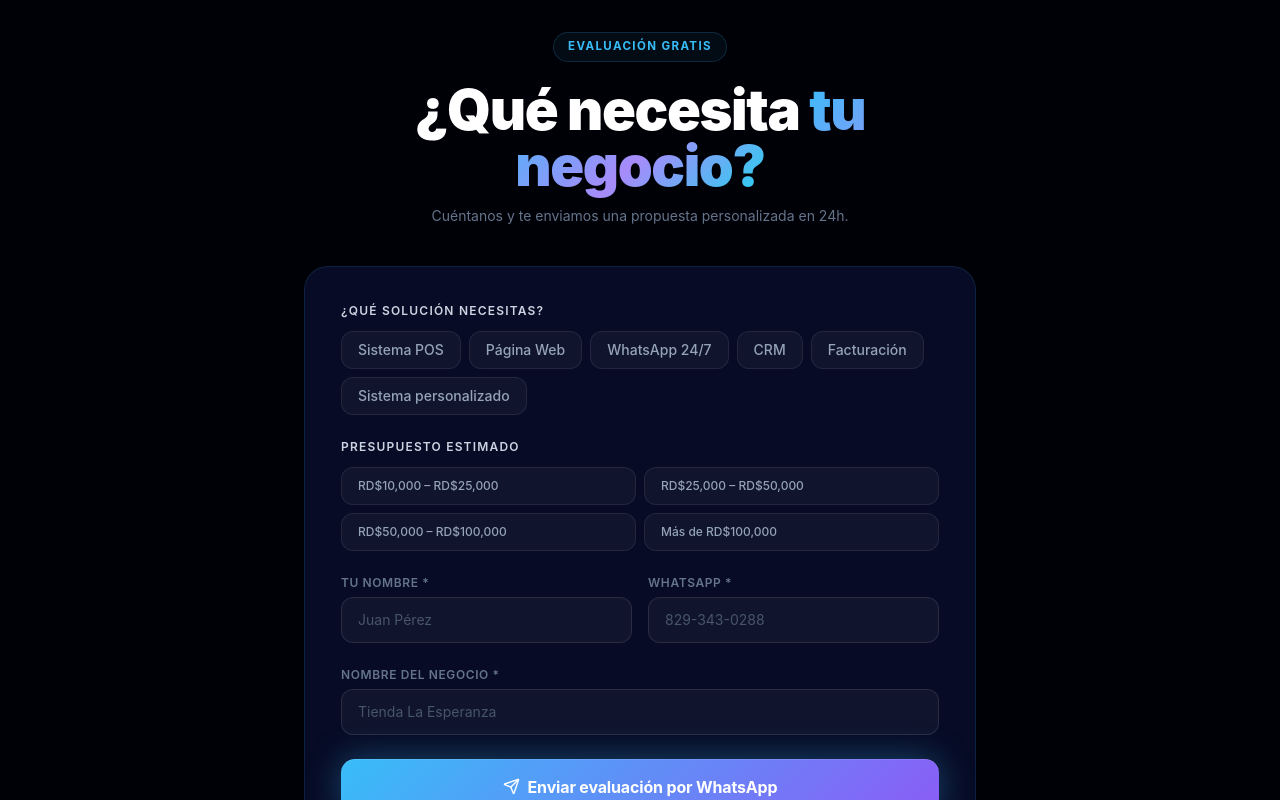
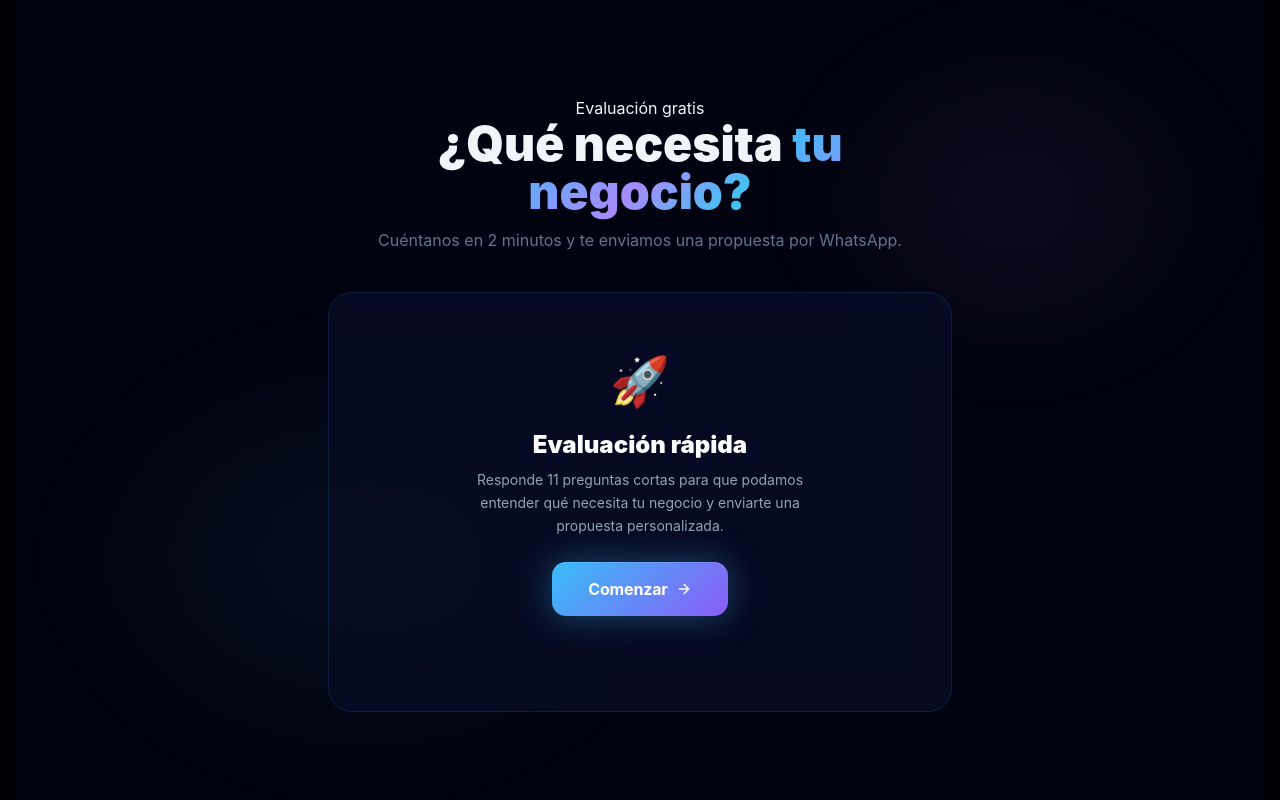
Before and after one commit to melnynmontero02-art/montech, a Next.js app: page / in a window 1280 px wide. Shown: the part 3480-4280 px from the top of the page. Built offline with nearby package versions, Linux system fonts and the light colour scheme.

Commit message:
feat: restore full step-by-step EvalForm in assessment section

```diff
--- a/app/page.tsx
+++ b/app/page.tsx
@@ -1,13 +1,14 @@
 "use client";
 
-import { useEffect, useRef, useState } from "react";
+import { useEffect, useRef } from "react";
 import { motion, useInView, AnimatePresence } from "framer-motion";
 import Navbar from "@/components/Navbar";
 import SmoothScroll from "@/components/SmoothScroll";
 import Scene3D from "@/components/Scene3D";
+import EvalForm from "@/components/EvalForm";
 import {
   ArrowRight, ShoppingCart, Globe, MessageCircle,
-  Users, Code2, FileText, CheckCircle2, Send, Zap,
+  Users, Code2, FileText, Zap,
 } from "lucide-react";
 
 
@@ -297,126 +298,15 @@ function SolutionsSection() {
 }
 
 /* ══════════════════════════════════════
-   SECTION 5 — ASSESSMENT
+   SECTION 5 — ASSESSMENT (full step-by-step)
 ══════════════════════════════════════ */
-const WA = "18293430288";
-const svcOpts = [
-  { k: "pos",  l: "Sistema POS" }, { k: "web",  l: "Página Web" },
-  { k: "wa",   l: "WhatsApp 24/7" }, { k: "crm", l: "CRM" },
-  { k: "fact", l: "Facturación" }, { k: "sys",  l: "Sistema personalizado" },
-];
-const budgetOpts = [
-  { k: "a", l: "RD$10,000 – RD$25,000" }, { k: "b", l: "RD$25,000 – RD$50,000" },
-  { k: "c", l: "RD$50,000 – RD$100,000" }, { k: "d", l: "Más de RD$100,000" },
-];
-
 function AssessmentSection() {
-  const [svcs, setSvcs] = useState<string[]>([]);
-  const [budget, setBudget] = useState("");
-  const [name, setName] = useState("");
-  const [phone, setPhone] = useState("");
-  const [biz, setBiz] = useState("");
-
-  function submit(e: React.FormEvent) {
-    e.preventDefault();
-    const selSvcs = svcOpts.filter(s => svcs.includes(s.k)).map(s => `• ${s.l}`).join("\n");
-    const selBudget = budgetOpts.find(b => b.k === budget)?.l ?? "No especificado";
-    const msg = encodeURIComponent(
-      `🚀 *Evaluación MONTECH*\n\n👤 *Nombre:* ${name}\n📱 *WhatsApp:* ${phone}\n🏪 *Negocio:* ${biz}\n\n💡 *Soluciones:*\n${selSvcs || "• No especificado"}\n\n💰 *Presupuesto:* ${selBudget}`
-    );
-    window.open(`https://wa.me/${WA}?text=${msg}`, "_blank");
-  }
-
-  const inp = "w-full rounded-xl px-4 py-3 text-white placeholder-slate-600 text-sm outline-none transition-all"
-    + " focus:ring-1 focus:ring-brand-blue/40"
-    + " " + "bg-white/[0.04] border border-white/10 focus:border-brand-blue/40";
-
   return (
-    <section id="assessment" className="relative z-10 py-24 px-6">
+    <section id="assessment" className="relative z-10 py-16 px-4">
       <div className="absolute inset-0 pointer-events-none"
         style={{ background: "rgba(0,0,8,0.95)" }} />
-
-      <div className="relative max-w-2xl mx-auto">
-        <Reveal className="text-center mb-10">
-          <span className="eyebrow mb-5 inline-block">
-            <span className="w-1.5 h-1.5 rounded-full bg-brand-blue animate-pulse" />
-            Evaluación gratis
-          </span>
-          <h2 className="font-black text-white leading-none tracking-tight mb-3"
-            style={{ fontSize: "clamp(2rem, 5vw, 3.5rem)" }}>
-            ¿Qué necesita <span className="text-gradient">tu negocio?</span>
-          </h2>
-          <p className="text-slate-500 text-sm">Cuéntanos y te enviamos una propuesta personalizada en 24h.</p>
-        </Reveal>
-
-        <Reveal delay={0.2}>
-          <form onSubmit={submit}
-            className="rounded-3xl p-7 md:p-9 space-y-6"
-            style={{ background: "rgba(8,12,38,0.98)", border: "1px solid rgba(56,189,248,0.12)", backdropFilter: "blur(20px)" }}>
-
-            <div>
-              <p className="text-xs font-semibold text-slate-300 mb-3 uppercase tracking-widest">¿Qué solución necesitas?</p>
-              <div className="flex flex-wrap gap-2">
-                {svcOpts.map(s => {
-                  const on = svcs.includes(s.k);
-                  return (
-                    <button key={s.k} type="button" onClick={() => setSvcs(p => p.includes(s.k) ? p.filter(x => x !== s.k) : [...p, s.k])}
-                      className="flex items-center gap-1.5 px-4 py-2 rounded-xl text-sm font-medium transition-all"
-                      style={{
-                        background: on ? "linear-gradient(135deg,rgba(56,189,248,0.2),rgba(167,139,250,0.2))" : "rgba(255,255,255,0.04)",
-                        border: `1px solid ${on ? "rgba(56,189,248,0.5)" : "rgba(255,255,255,0.08)"}`,
-                        color: on ? "#F1F5F9" : "#94A3B8",
-                      }}>
-                      {on && <CheckCircle2 size={12} />}{s.l}
-                    </button>
-                  );
-                })}
-              </div>
-            </div>
-
-            <div>
-              <p className="text-xs font-semibold text-slate-300 mb-3 uppercase tracking-widest">Presupuesto estimado</p>
-              <div className="grid grid-cols-2 gap-2">
-                {budgetOpts.map(b => {
-                  const on = budget === b.k;
-                  return (
-                    <button key={b.k} type="button" onClick={() => setBudget(b.k)}
-                      className="px-4 py-2.5 rounded-xl text-xs font-medium text-left transition-all"
-                      style={{
-                        background: on ? "rgba(56,189,248,0.12)" : "rgba(255,255,255,0.04)",
-                        border: `1px solid ${on ? "rgba(56,189,248,0.4)" : "rgba(255,255,255,0.08)"}`,
-                        color: on ? "#F1F5F9" : "#94A3B8",
-                      }}>
-                      {b.l}
-                    </button>
-                  );
-                })}
-              </div>
-            </div>
-
-            <div className="grid grid-cols-1 sm:grid-cols-2 gap-4">
-              <div>
-                <p className="text-xs font-semibold text-slate-500 mb-1.5 uppercase tracking-wider">Tu nombre *</p>
-                <input className={inp} placeholder="Juan Pérez" value={name} onChange={e => setName(e.target.value)} required />
-              </div>
-              <div>
-                <p className="text-xs font-semibold text-slate-500 mb-1.5 uppercase tracking-wider">WhatsApp *</p>
-                <input className={inp} placeholder="829-343-0288" value={phone} onChange={e => setPhone(e.target.value)} required />
-              </div>
-            </div>
-
-            <div>
-              <p className="text-xs font-semibold text-slate-500 mb-1.5 uppercase tracking-wider">Nombre del negocio *</p>
-              <input className={inp} placeholder="Tienda La Esperanza" value={biz} onChange={e => setBiz(e.target.value)} required />
-            </div>
-
-            <motion.button type="submit" whileHover={{ scale: 1.02 }} whileTap={{ scale: 0.97 }}
-              className="btn-primary w-full text-base py-4">
-              <Send size={17} /> Enviar evaluación por WhatsApp
-            </motion.button>
-            <p className="text-xs text-slate-600 text-center">Se abrirá WhatsApp con tu información organizada.</p>
-          </form>
-        </Reveal>
+      <div className="relative">
+        <EvalForm />
       </div>
     </section>
   );
```
